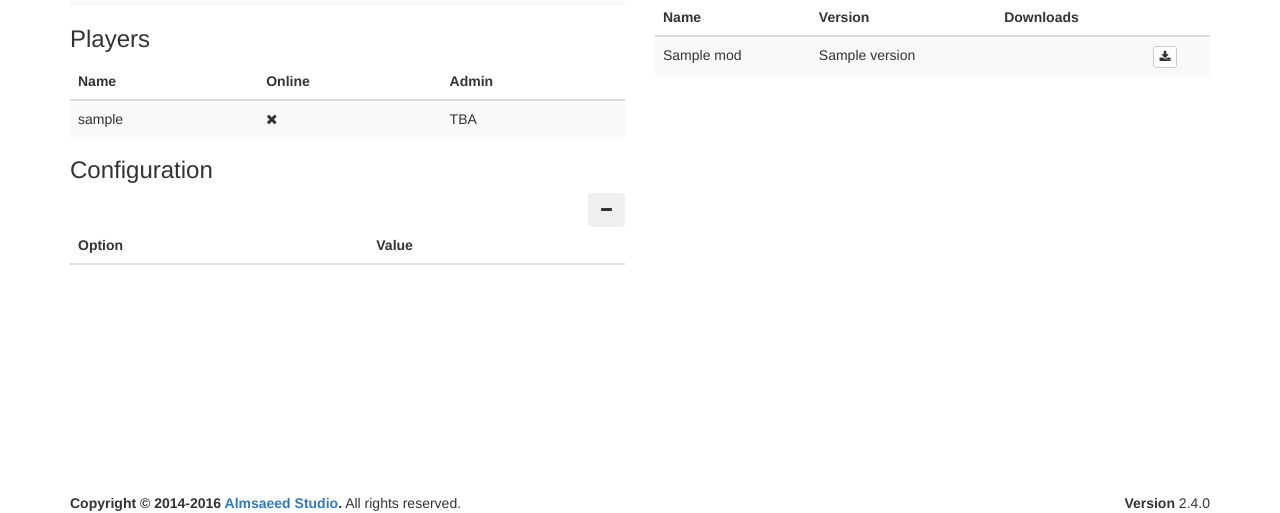
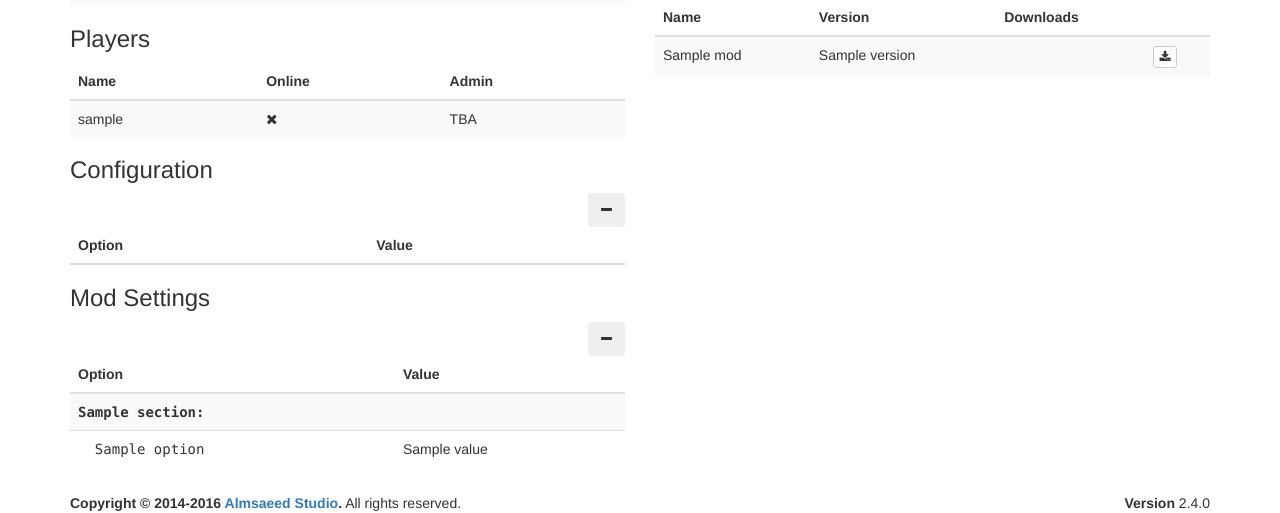
Before and after one commit to adamcharnock/factorio-status-ui, a Python web app: template templates/index.jinja2 in a window 1280 px wide. Shown: the part 307-820 px from the top of the page. Run offline with Jinja, Linux system fonts and the light colour scheme; the template is opened without the code that fills it: most values are stand-ins (such as "Sample title", 1, 10 or a date in 2020); lists and menus that the app fills with data are empty; some libraries are stand-ins or nearby versions.

Commit message:
Now displaying mod settings

```diff
--- a/factorio_status_ui/handlers.py
+++ b/factorio_status_ui/handlers.py
@@ -53,6 +53,7 @@ def handle_admins(admin_data: str):
 
 def handle_mods(mods_json, mod_settings_json, files):
     mod_data = json.loads(mods_json)['mods']
+    mod_settings = json.loads(mod_settings_json)
 
     parsed_files = []
     files_by_name = {}
@@ -80,6 +81,7 @@ def handle_mods(mods_json, mod_settings_json, files):
         ))
 
     server.mods = tuple(mods)
+    server.mod_settings = mod_settings
     logger.info('Mods changed: {}'.format(', '.join(m.name for m in mods if m.enabled)))
     logger.info('Mods changed (disabled): {}'.format(', '.join(m.name for m in mods if not m.enabled)))
 
--- a/factorio_status_ui/state.py
+++ b/factorio_status_ui/state.py
@@ -61,6 +61,7 @@ class Server(State):
     players: Tuple[Player] = tuple()
     admins: Tuple[Player] = tuple()
     mods: Tuple[Mod] = tuple()
+    mod_settings: dict = {}
     all_mods_file: Path
     config: ServerConfig = ServerConfig()
 
--- a/templates/index.jinja2
+++ b/templates/index.jinja2
@@ -157,6 +157,43 @@
 
                             </div>
                         </div>
+
+                        <div class="box box-warning collapsed-box">
+                            <div class="box-header with-border">
+                                <h3 class="box-title">Mod Settings</h3>
+                                <div class="box-tools pull-right">
+                                    <button type="button" class="btn btn-box-tool" data-widget="collapse"><i class="fa fa-minus"></i>
+                                    </button>
+                                </div>
+                            </div>
+                            <div class="box-body">
+                                <table class="table table-striped">
+                                    <thead>
+                                    <tr>
+                                        <th>Option</th>
+                                        <th>Value</th>
+                                    </tr>
+                                    </thead>
+                                    <tbody>
+                                    {% for section, settings in server.mod_settings.items() %}
+                                        <tr>
+                                            <th colspan="2" class="monospace">{{ section }}:</th>
+                                        </tr>
+
+                                        {% for option, value in settings.items() %}
+                                            <tr>
+                                                <td class="monospace">&nbsp;&nbsp;{{ option }}</td>
+                                                <td>
+                                                    {{ value.value }}
+                                                </td>
+                                            </tr>
+                                        {% endfor %}
+                                    {% endfor %}
+                                    </tbody>
+                                </table>
+
+                            </div>
+                        </div>
                     </div>
 
                     <div class="col-md-6">
```
